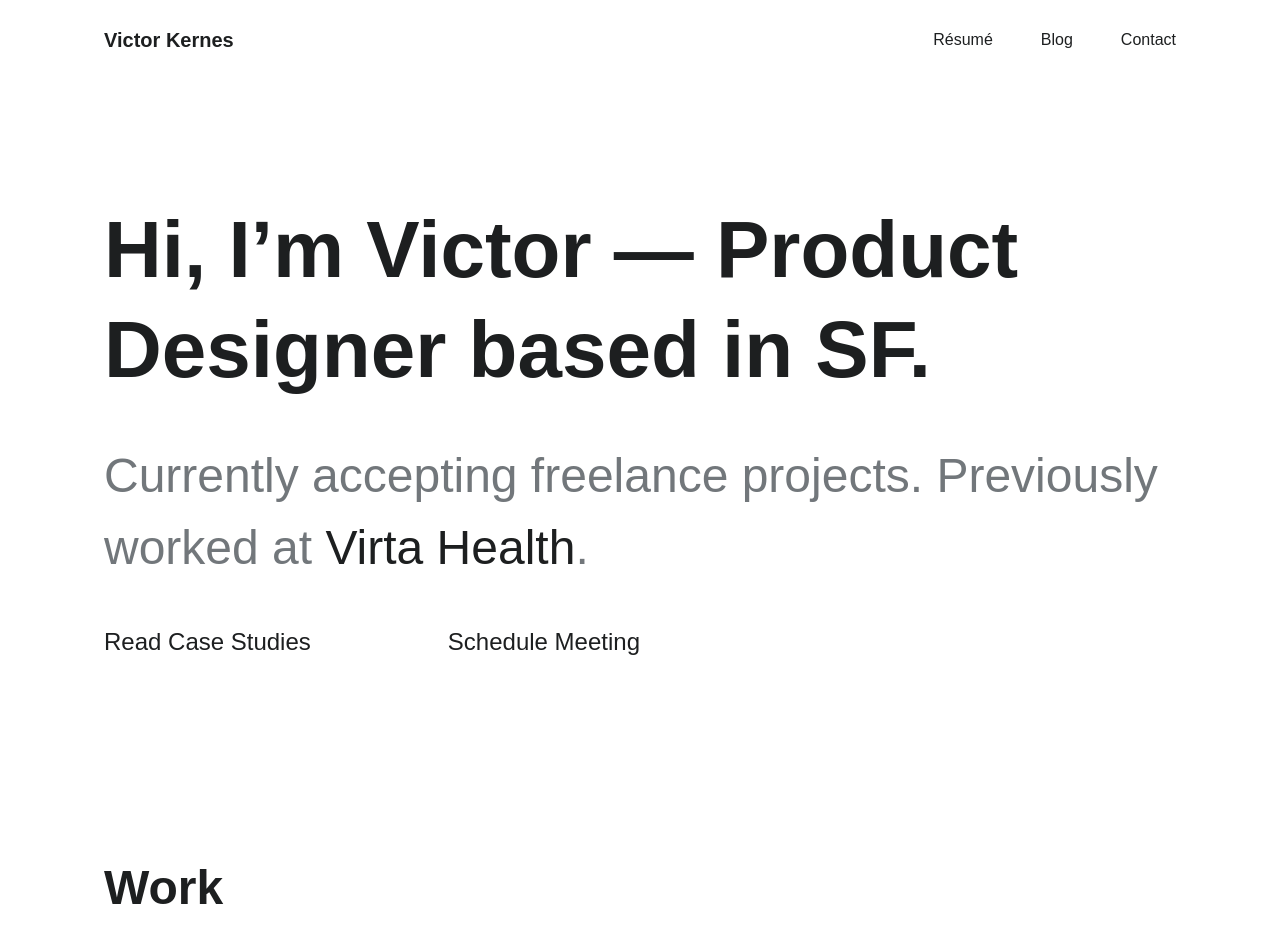
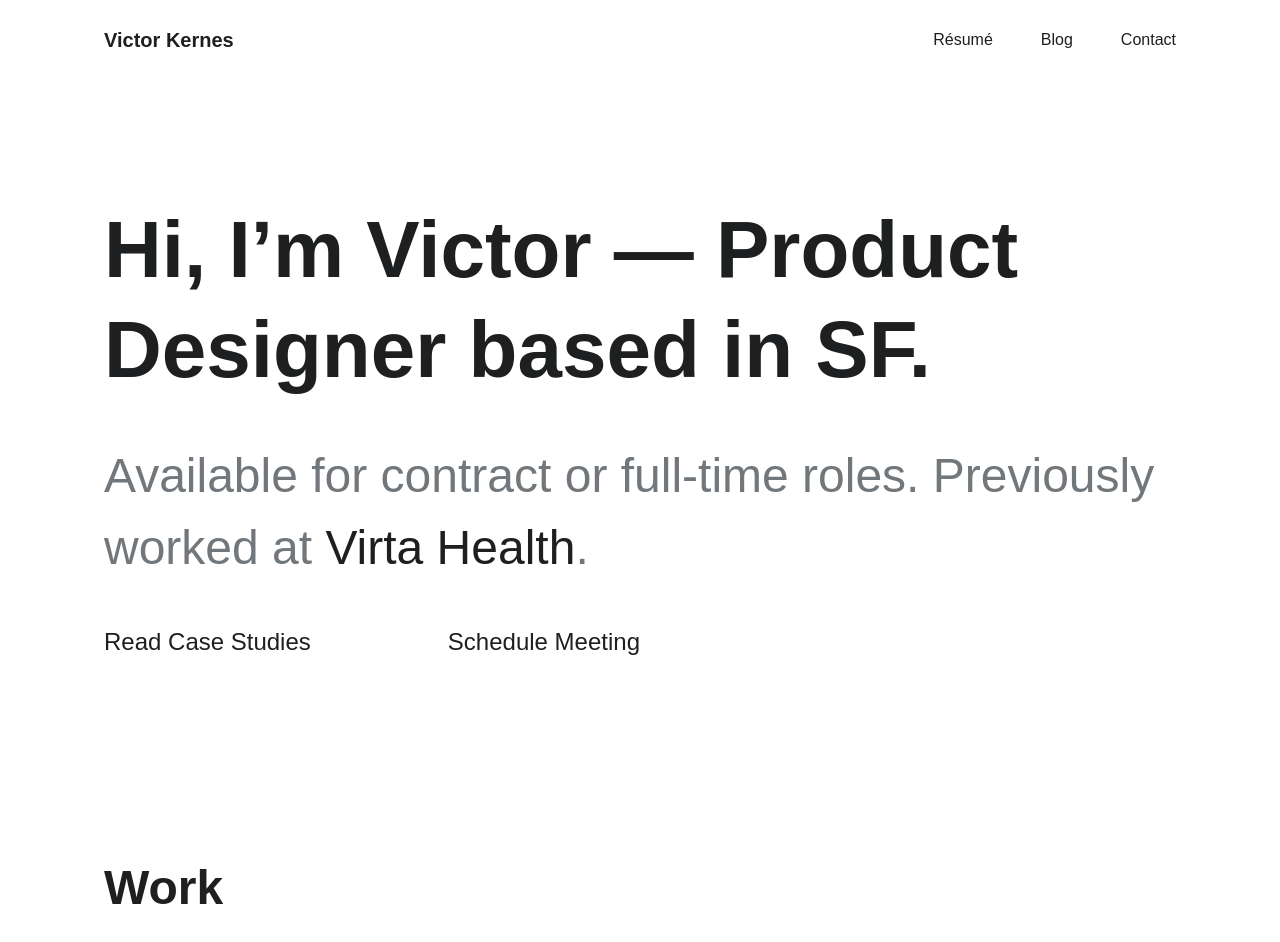
Before and after one commit to victorkernes/victor-kernes-next, a Next.js app: page / in a window 1280 px wide. Shown: the top 942 px of the page. Built offline with nearby package versions, Linux system fonts and the light colour scheme.

Commit message:
Adjust context

```diff
--- a/pages/index.js
+++ b/pages/index.js
@@ -8,7 +8,7 @@ export default () => (
         Hi, I’m Victor — Product Designer based in SF.
       </h1>
       <h3 className={"f1 AboutMeContext"}>
-        Currently accepting freelance projects. Previously worked at{" "}
+        Available for contract or full-time roles. Previously worked at{" "}
         <a href="https://www.virtahealth.com" target="_blank">
           Virta Health
         </a>
```
